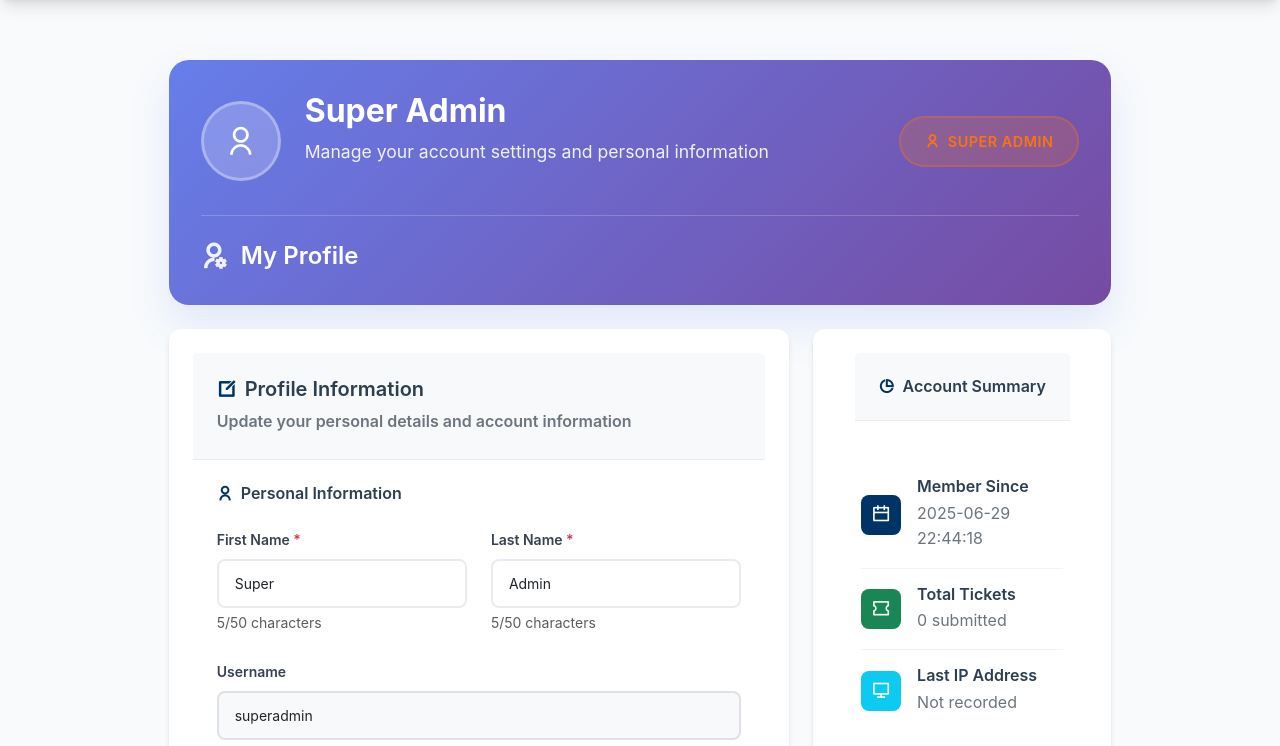
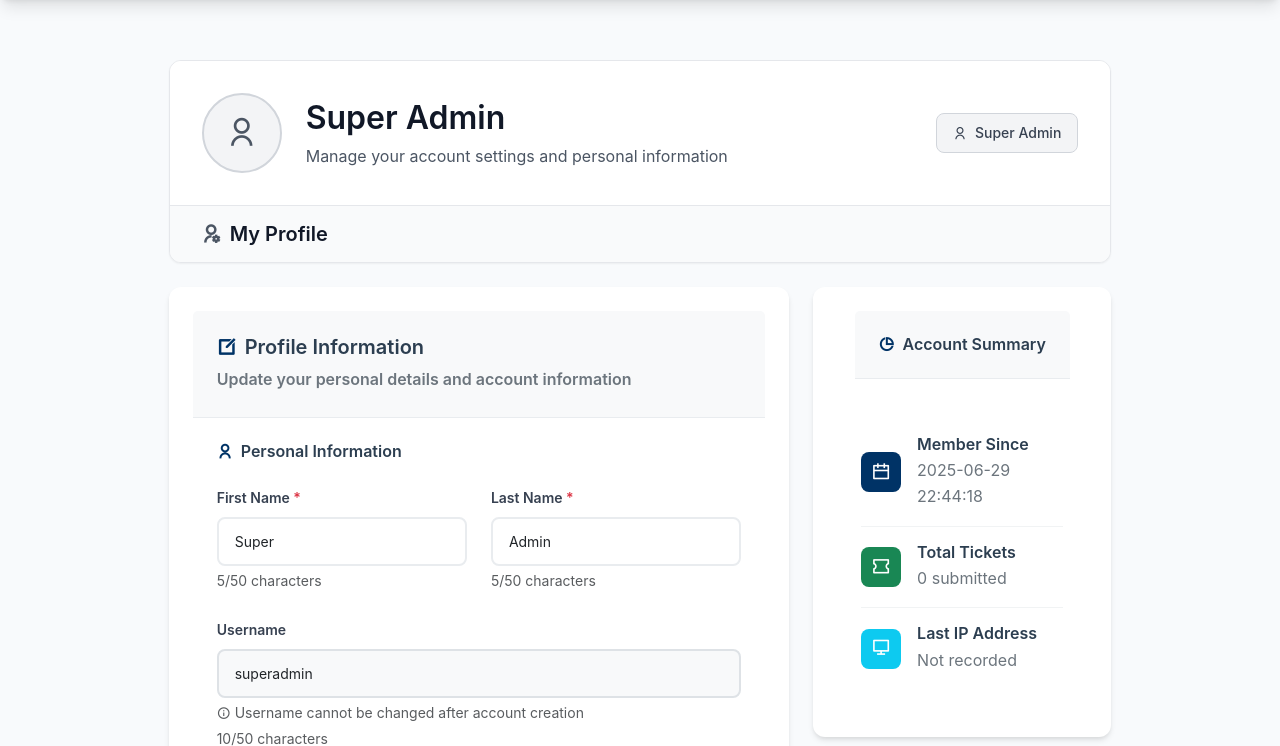
Before and after one commit to narain-karthik/GTN-29-06-2025_11AM, a Flask app: page /user-profile in a window 1280 px wide. Shown: the part 111-857 px from the top of the page. Run offline with Flask 3, Linux system fonts and the light colour scheme; the visitor is signed in with stand-in values (Sample User, id 1); some libraries are stand-ins or nearby versions.

Commit message:
Improve user profile appearance with a cleaner, more modern design
Implements lite UI/UX design improvements to the user profile page in `templates/user_profile.html` and adds related styles to `static/style.css`.

Replit-Commit-Author: Agent
Replit-Commit-Session-Id: debe8bf8-74a0-414c-ba88-386bd2013fd3

```diff
--- a/static/style.css
+++ b/static/style.css
@@ -2065,6 +2065,127 @@ body, html {
     }
 }
 
+/* Lite Profile Header Styles */
+.lite-profile-header {
+    background: white;
+    border: 1px solid var(--gray-200);
+    border-radius: 12px;
+    overflow: hidden;
+    box-shadow: var(--shadow-sm);
+}
+
+.profile-banner-lite {
+    padding: 2rem;
+    background: white;
+    display: flex;
+    justify-content: space-between;
+    align-items: center;
+    flex-wrap: wrap;
+    gap: 1rem;
+}
+
+.profile-info-section-lite {
+    display: flex;
+    align-items: center;
+    gap: 1.5rem;
+}
+
+.profile-avatar-lite {
+    flex-shrink: 0;
+}
+
+.avatar-circle-lite {
+    width: 80px;
+    height: 80px;
+    border-radius: 50%;
+    background: var(--gray-100);
+    border: 2px solid var(--gray-300);
+    display: flex;
+    align-items: center;
+    justify-content: center;
+    color: var(--gray-600);
+    font-size: 2rem;
+}
+
+.profile-details-lite {
+    flex: 1;
+    min-width: 0;
+}
+
+.profile-name-lite {
+    font-size: 2rem;
+    font-weight: 600;
+    color: var(--gray-900);
+    margin-bottom: 0.5rem;
+    line-height: 1.2;
+}
+
+.profile-subtitle-lite {
+    font-size: 1rem;
+    color: var(--gray-600);
+    margin: 0;
+    line-height: 1.4;
+}
+
+.profile-badge-section-lite {
+    flex-shrink: 0;
+}
+
+.user-role-badge-lite {
+    display: inline-flex;
+    align-items: center;
+    gap: 0.5rem;
+    padding: 0.5rem 1rem;
+    background: var(--gray-100);
+    color: var(--gray-700);
+    border: 1px solid var(--gray-300);
+    border-radius: 8px;
+    font-size: 0.875rem;
+    font-weight: 500;
+}
+
+.profile-title-section-lite {
+    padding: 1rem 2rem;
+    border-top: 1px solid var(--gray-200);
+    background: var(--gray-50);
+}
+
+.section-title-lite {
+    font-size: 1.25rem;
+    font-weight: 600;
+    color: var(--gray-900);
+    margin: 0;
+    display: flex;
+    align-items: center;
+    gap: 0.5rem;
+}
+
+.section-title-lite i {
+    color: var(--gray-600);
+}
+
+/* Responsive design for lite profile */
+@media (max-width: 768px) {
+    .profile-banner-lite {
+        flex-direction: column;
+        align-items: stretch;
+        text-align: center;
+    }
+
+    .profile-info-section-lite {
+        flex-direction: column;
+        text-align: center;
+    }
+
+    .profile-name-lite {
+        font-size: 1.75rem;
+    }
+
+    .profile-title-section-lite {
+        padding: 1rem;
+    }
+}
+
 /* Tickets Grid */
 .tickets-grid {
     display: grid;
--- a/templates/user_profile.html
+++ b/templates/user_profile.html
@@ -6,29 +6,29 @@
 <div class="container-fluid">
     <div class="row justify-content-center">
         <div class="col-12 col-xl-10">
-            <!-- Modern Profile Header -->
-            <div class="modern-profile-header mb-4">
-                <div class="profile-banner">
-                    <div class="profile-info-section">
-                        <div class="profile-avatar-large">
-                            <div class="avatar-circle-large">
+            <!-- Lite Profile Header -->
+            <div class="lite-profile-header mb-4">
+                <div class="profile-banner-lite">
+                    <div class="profile-info-section-lite">
+                        <div class="profile-avatar-lite">
+                            <div class="avatar-circle-lite">
                                 <i class="ri-user-line"></i>
                             </div>
                         </div>
-                        <div class="profile-details">
-                            <h1 class="profile-name">{{ user.full_name }}</h1>
-                            <p class="profile-subtitle">Manage your account settings and personal information</p>
+                        <div class="profile-details-lite">
+                            <h1 class="profile-name-lite">{{ user.full_name }}</h1>
+                            <p class="profile-subtitle-lite">Manage your account settings and personal information</p>
                         </div>
                     </div>
-                    <div class="profile-badge-section">
-                        <div class="user-role-badge {{ 'super-admin-badge' if user.is_super_admin else 'user-badge' }}">
+                    <div class="profile-badge-section-lite">
+                        <div class="user-role-badge-lite">
                             <i class="ri-user-line"></i>
                             <span>{{ user.role.replace('_', ' ').title() }}</span>
                         </div>
                     </div>
                 </div>
-                <div class="profile-title-section">
-                    <h2 class="section-title">
+                <div class="profile-title-section-lite">
+                    <h2 class="section-title-lite">
                         <i class="ri-user-settings-line"></i>
                         My Profile
                     </h2>
```
Also changed, not shown: replit.md (+3 -1 lines), attached_assets/image_1751217138873.png (added).
